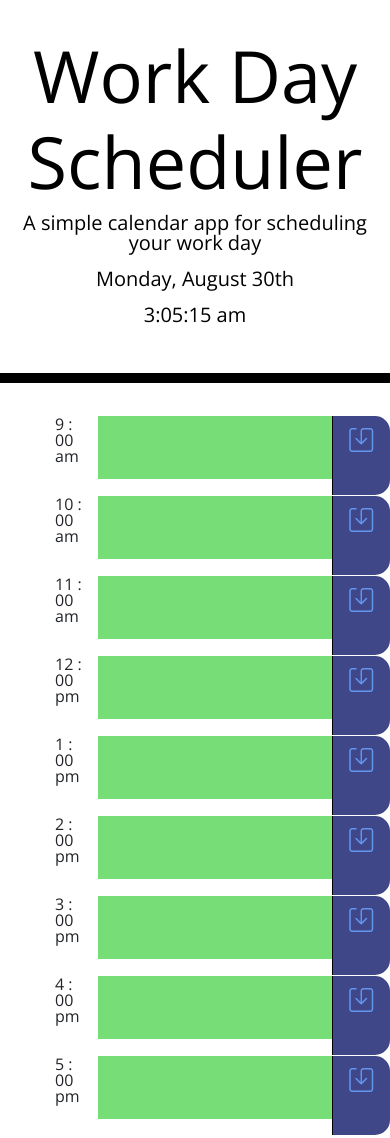
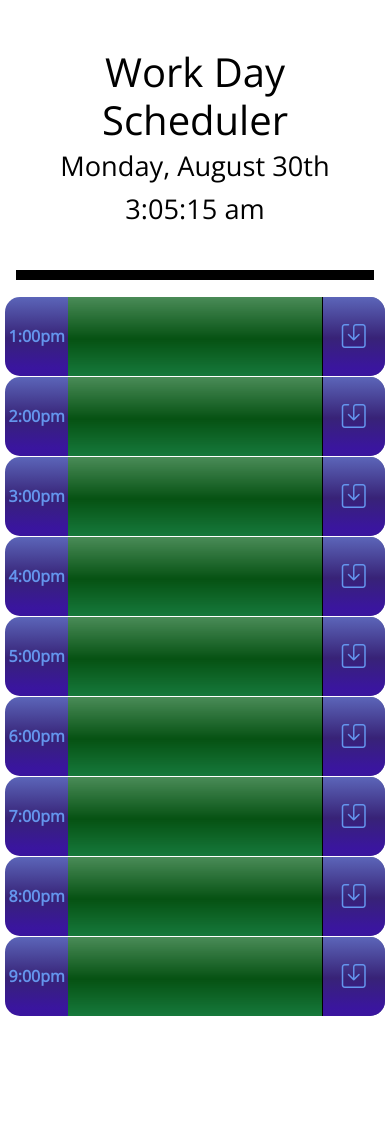
Before and after one commit to JoseEPina/bc-challenge-05, a plain HTML site: page index.html in a window 390 px wide. After the commit the page ends 1032 px from the top, so only its background shows below. Drawn offline with nearby package versions, Linux system fonts and the light colour scheme.

Commit message:
Finalized version of Touch-Ups

```diff
--- a/assets/css/style.css
+++ b/assets/css/style.css
@@ -8,9 +8,12 @@ textarea {
    background: transparent;
    border: none;
    resize: none;
-   color: #000000;
+   color: #000;
    border-left: 1px solid black;
-   padding: 10px;
+}
+
+.form-control {
+   padding: 25px 0px 0px 15px;
 }
 
 .jumbotron {
@@ -19,6 +22,7 @@ textarea {
    color: black;
    border-radius: 0;
    border-bottom: 10px solid black;
+   margin: 16px;
 }
 
 .description {
@@ -27,34 +31,65 @@ textarea {
 
 .time-block {
    text-align: center;
-   border-radius: 15px;
+   border-top-left-radius: 15px;
+   border-bottom-left-radius: 15px;
+}
+
+.day-group {
+   padding-inline-start: 5px;
+   padding-inline-end: 5px;
 }
 
 .row {
    white-space: pre-wrap;
    height: 80px;
    border-top: 1px solid white;
+   line-height: 78px;
 }
 
 .hour {
-   background-color: #ffffff;
-   color: #000000;
-   border-top: 1px dashed #000000;
+   background-color: #1c2574d7;
+   background-image: linear-gradient(180deg, #616bc2d7 0%, #361c74d7 52%, #390ca3d7 90%);
+   color: cornflowerblue;
+   font-weight: bold;
+}
+
+.row p {
+   margin: 0;
 }
 
 .past {
    background-color: #d3d3d3;
+   background-image: linear-gradient(180deg, #a0a0a0 0%, #464646 52%, #505050 90%);
+
+   transition: all 0.5s ease-out;
+   background-size: 1px 100px;
+   background-position: 0 -10px;
    color: white;
 }
 
 .present {
-   background-color: #ff6961;
+   background-color: #ea0028;
+   background-image: linear-gradient(180deg, #e75741 0%, #851a2c 52%, #ad0d0d 90%);
+   transition: all 0.5s ease-out;
+   background-size: 1px 100px;
+   background-position: 0 -10px;
    color: white;
 }
 
 .future {
-   background-color: #77dd77;
+   background-color: #065213;
+   background-image: linear-gradient(180deg, #5a9968 0%, #065213 52%, #177a3d 90%);
+   transition: all 0.5s ease-out;
+   background-size: 1px 100px;
+   background-position: 0 -10px;
    color: white;
+}
+
+.past:hover,
+.present:hover,
+.future:hover {
+   background-position: 1px -20px;
 }
 
 .saveBtn {
@@ -62,15 +97,54 @@ textarea {
    border-top-right-radius: 15px;
    border-bottom-right-radius: 15px;
    background-color: #1c2574d7;
-   color: white;
+   background-image: linear-gradient(180deg, #616bc2d7 0%, #361c74d7 52%, #390ca3d7 90%);
    text-align: center;
    font-size: 1.5rem;
    color: cornflowerblue;
-   line-height: 2;
 }
 
 .saveBtn:hover {
-   font-size: 20px;
    transition: all 0.3s ease-in-out;
    font-size: 2rem;
+   transform: translateY(0);
 }
+
+@media (max-width: 768px) {
+   .display-3 {
+      font-size: 3rem;
+   }
+
+   .lead {
+      font-size: 1.2rem;
+   }
+}
+
+@media (max-width: 576px) {
+   .display-3 {
+      font-size: 2.5rem;
+   }
+
+   .lead {
+      font-size: 1.7rem;
+   }
+
+   .hour {
+      padding: 0;
+      font-size: medium;
+   }
+}
+
+@media (max-width: 360px) {
+   .display-3 {
+      font-size: 1.8rem;
+   }
+
+   .lead {
+      font-size: 1rem;
+   }
+
+   .hour {
+      padding: 0;
+      font-size: small;
+   }
+}
--- a/assets/js/script.js
+++ b/assets/js/script.js
@@ -7,70 +7,85 @@ dateElement.innerHTML = moment().format("dddd, MMMM Do");
 hourElement.innerHTML = moment().format("h:mm:ss a");
 
 // Constant Variables to handle business hours
-const START_TIME = 9;
-const END_TIME = 18;
+const START_TIME = 13;
+const END_TIME = 22;
 
+// Variable to hold info to localStorage
 var tasks = {};
 
+// Create <ul> element globally
 var listGroup = document.createElement("ul");
-
-// Create new elements to display to DOM with bootstrap
 
 // Updates the page clock, every second.
 var updateClock = function () {
    hourElement.innerHTML = moment().format("h:mm:ss a");
 };
 
+// Create DOM elements to display on page
 var buildDay = function () {
-   var tempArray = [];
+   // Declare empty array to store new tasks
+   // (these will be sent/pushed later, into localStorage)
+   // var tempArray = [];
 
+   // Loop through working hrs of the day to then create a total of 8 <li> elements in "row"
    for (var hour = START_TIME; hour < END_TIME; hour++) {
       var listItems = document.createElement("li");
-      listItems.className = "row day-item";
+      listItems.className = "row day-item"; // give new <li> element the appropriate classes
 
       var taskTimeBlock = document.createElement("span");
-      taskTimeBlock.className = "col-2";
-      taskTimeBlock.textContent = moment(hour, "HH").format("h : mm a");
+      taskTimeBlock.className = "time-block hour col-2";
+      taskTimeBlock.textContent = moment(hour, "HH").format("h:mma");
 
       var taskDescription = document.createElement("p");
+      // give tasks the correct color code, depending on the time of day, and also the appropriate classes
       taskDescription.className = setTaskStatusColor(hour);
 
+      // assign task element the correct textContent based on its array position
       taskDescription.textContent = tasks[hour - START_TIME];
-      tempArray.push(tasks[hour - START_TIME]);
+      // store textContent from array into a new temporary array for storage
+      // tempArray.push(tasks[hour - START_TIME]);
 
       var taskSaveIcon = document.createElement("i");
       taskSaveIcon.className = "bi bi-save saveBtn col-2";
 
+      // send all new <li> items to <ul> parent for DOM display
       listItems.appendChild(taskTimeBlock);
       listItems.appendChild(taskDescription);
       listItems.appendChild(taskSaveIcon);
 
       listGroup.appendChild(listItems);
    }
-   tasks = tempArray;
 };
 
+// Creates a function to check current time and then assign the proper color code to the task element
 function setTaskStatusColor(hour) {
    if (hour < moment().format("H")) {
-      return "past col-8";
+      // add .hour(some numner from 9 to 17) to test
+      return " past col-8 description";
    } else if (hour == moment().format("H")) {
-      return "present col-8";
+      // add .hour(some numner from 9 to 17) to test
+      return " present col-8 description";
    } else {
-      return "future col-8";
+      return " future col-8 description";
    }
 }
 
+// function will add our <ul> elements into a "container" div in the DOM
 var createUl = function () {
    var containerDiv = document.querySelector(".container");
    listGroup.className = "day-group";
    containerDiv.appendChild(listGroup);
 };
 
+// Initialize scheduluer program
 var startScheduler = function () {
+   // Updates current clock, every second
    var timerStart = setInterval(updateClock, 1000);
 
+   // Check for any current or previous data located in localStorage
    tasks = JSON.parse(localStorage.getItem("scheduler"));
    if (!tasks) {
+      // If some data is found, then store that in tasks array
       tasks = [];
    }
    createUl();
@@ -79,18 +94,19 @@ var startScheduler = function () {
 
 startScheduler();
 
+// Task Element was clicked (with <p> element)
 $(".day-group").on("click", "p", function () {
-   var text = $(this) //
+   var text = $(this) // get current data from clicked element <p>
       .text() //
       .trim(); //
-   var textInput = $("<textarea>") //
+   var textInput = $("<textarea>") // edit Task with new text
       .addClass("form-control col-8") //
       .val(text); //
 
-   var status = $(this).taskDescription;
-
+   // Newly entered text will replace old in task field
    $(this).replaceWith(textInput);
 
+   // give new textInput field the "auto-focus"
    textInput.trigger("focus");
 });
 
@@ -107,18 +123,20 @@ $(".day-group").on("blur", "textarea", function () {
       .index(); //
 
    // Recreate the <p> element
-   var color = setTaskStatusColor(index + START_TIME);
+   // give classes/color using new setTaskStatusColor function
    var taskP = $("<p>") //
-      .addClass(color) //
+      .addClass(setTaskStatusColor(index + START_TIME)) //
       .text(text); //
 
+   // last change is "stored" into array (but not yet sent to localStorage)
    tasks[index] = text;
 
    // Replace textarea with <p> element
    $(this).replaceWith(taskP);
 });
 
-// Save Icon was clicked (with <span> element)
+// Save Icon was clicked (with <i> element)
 $(".day-group").on("click", "i", function () {
+   // "Save" or send new tasks info to localStorage
    localStorage.setItem("scheduler", JSON.stringify(tasks));
 });
--- a/index.html
+++ b/index.html
@@ -20,11 +20,11 @@
    <body>
       <header class="jumbotron">
          <h1 class="display-3">Work Day Scheduler</h1>
-         <p class="lead">A simple calendar app for scheduling your work day</p>
+         <p class="lead d-none d-lg-block">A simple calendar app for scheduling your work day</p>
          <p id="currentDay" class="lead"></p>
          <p id="currentTime" class="lead"></p>
       </header>
-      <div class="container">
+      <div class="container align-middle">
          <!-- Timeblocks go here -->
       </div>
 
```
Also changed, not shown: 3 other files.
